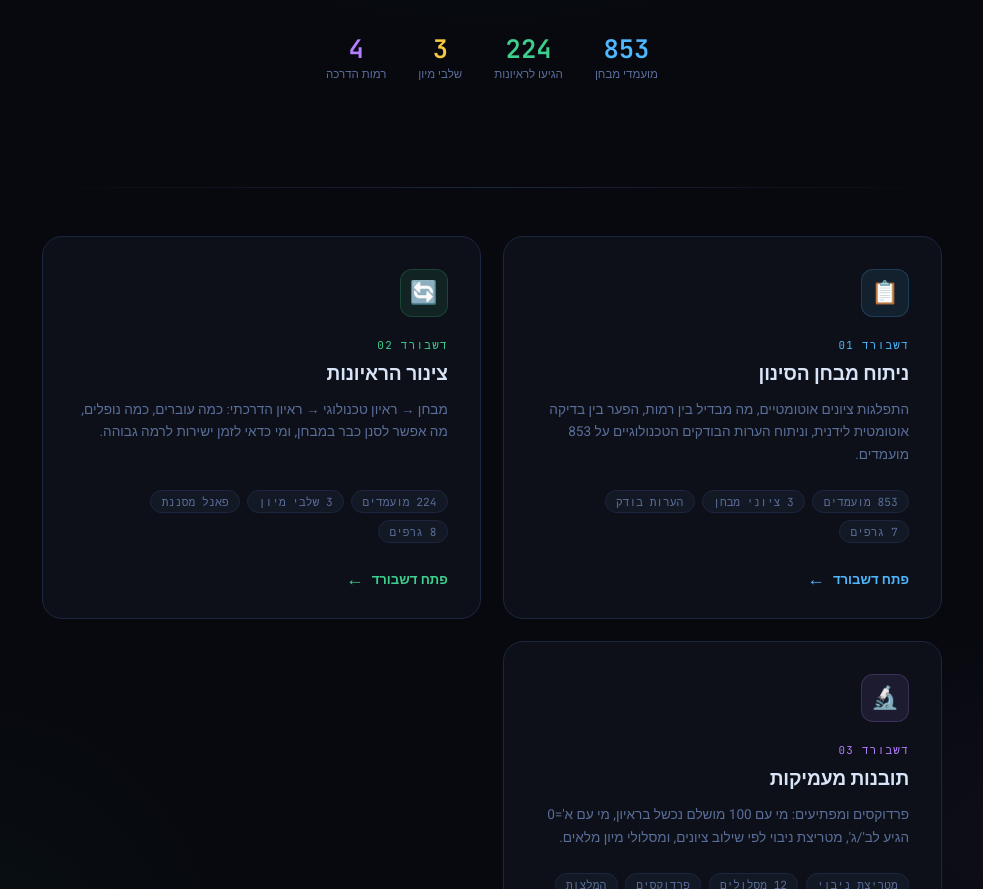
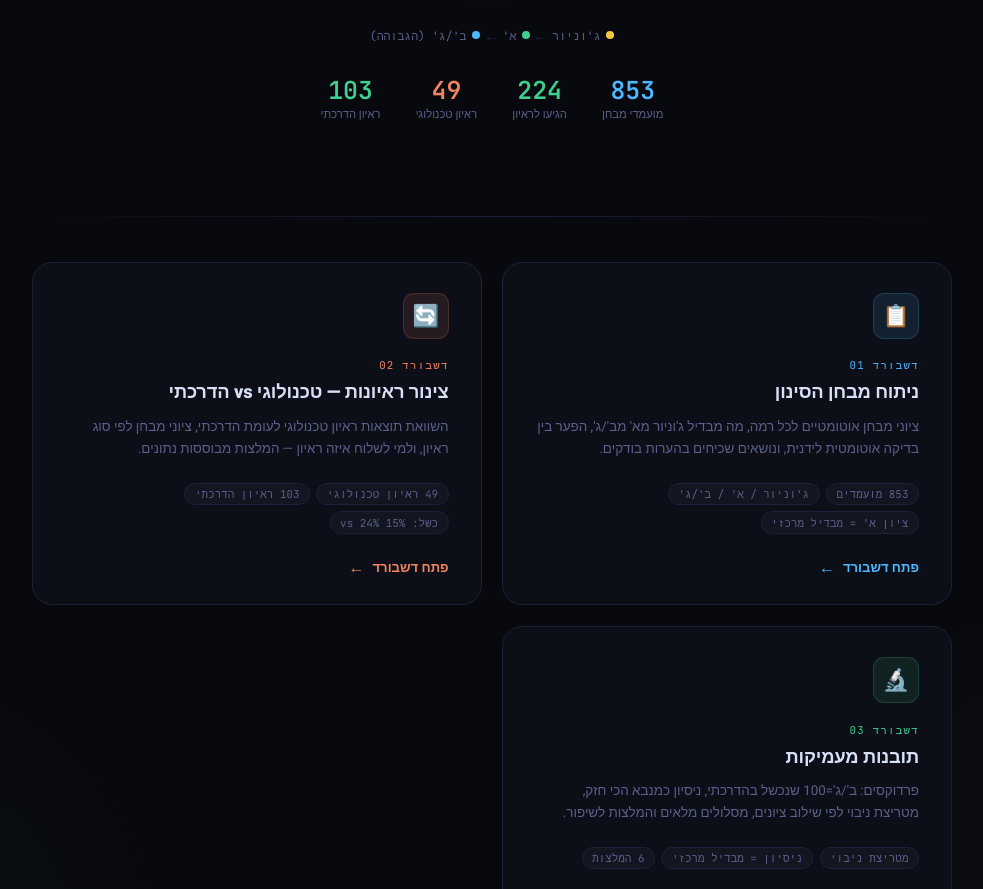
Before and after one commit to ElaHerzberg/Candidates_dashboard, a plain HTML site: page index.html in a window 1280 px wide. Shown: the part 334-1223 px from the top of the page, without its empty margins (148-1131 px from the left). Drawn offline with Linux system fonts and the light colour scheme.

Commit message:
update with corrected levels

```diff
--- a/index.html
+++ b/index.html
@@ -6,372 +6,126 @@
 <title>מרכז ניתוח מיון מדריכים</title>
 <style>
 @import url('https://fonts.googleapis.com/css2?family=Heebo:wght@300;400;600;800;900&family=JetBrains+Mono:wght@400;600&display=swap');
-
-:root {
-  --bg: #07090f;
-  --s1: #0d1018;
-  --s2: #131825;
-  --border: #1d2640;
-  --text: #d8e4f8;
-  --muted: #5a6e9a;
-  --B: #4db8ff;
-  --A: #3ecf8e;
-  --JR: #f5c842;
-  --FAIL: #ff5f5f;
-  --COND: #b47fff;
-}
-
-* { box-sizing: border-box; margin: 0; padding: 0; }
-
-body {
-  background: var(--bg);
-  background-image:
-    radial-gradient(ellipse 80% 60% at 50% -10%, rgba(77,184,255,.06) 0%, transparent 60%),
-    radial-gradient(ellipse 40% 40% at 10% 90%, rgba(62,207,142,.04) 0%, transparent 50%),
-    radial-gradient(ellipse 40% 30% at 90% 80%, rgba(180,127,255,.04) 0%, transparent 50%);
-  color: var(--text);
-  font-family: 'Heebo', sans-serif;
-  min-height: 100vh;
-  display: flex;
-  flex-direction: column;
-  align-items: center;
-  padding: 0 1.5rem 5rem;
-}
-
-/* ── Hero ── */
-.hero {
-  max-width: 700px;
-  width: 100%;
-  text-align: center;
-  padding: 5rem 0 3.5rem;
-}
-
-.hero-tag {
-  display: inline-block;
-  font-family: 'JetBrains Mono', monospace;
-  font-size: .72rem;
-  letter-spacing: .18em;
-  text-transform: uppercase;
-  color: var(--B);
-  background: rgba(77,184,255,.08);
-  border: 1px solid rgba(77,184,255,.2);
-  border-radius: 20px;
-  padding: .35rem 1rem;
-  margin-bottom: 1.8rem;
-}
-
-h1 {
-  font-size: clamp(2rem, 6vw, 3.2rem);
-  font-weight: 900;
-  letter-spacing: -.03em;
-  line-height: 1.15;
-  margin-bottom: 1.2rem;
-}
-
-h1 .accent {
-  background: linear-gradient(135deg, var(--B) 0%, var(--A) 100%);
-  -webkit-background-clip: text;
-  -webkit-text-fill-color: transparent;
-  background-clip: text;
-}
-
-.hero-desc {
-  font-size: 1.05rem;
-  color: var(--muted);
-  line-height: 1.7;
-  max-width: 520px;
-  margin: 0 auto 2.5rem;
-  font-weight: 300;
-}
-
-/* ── Stats row ── */
-.stats-row {
-  display: flex;
-  justify-content: center;
-  gap: 2rem;
-  flex-wrap: wrap;
-  margin-bottom: 0;
-}
-
-.stat-pill {
-  text-align: center;
-}
-
-.stat-pill-n {
-  font-size: 1.6rem;
-  font-weight: 900;
-  font-family: 'JetBrains Mono', monospace;
-  line-height: 1;
-}
-
-.stat-pill-l {
-  font-size: .72rem;
-  color: var(--muted);
-  margin-top: .2rem;
-}
-
-/* ── Divider ── */
-.divider {
-  width: 100%;
-  max-width: 900px;
-  height: 1px;
-  background: linear-gradient(90deg, transparent, var(--border), transparent);
-  margin: 3rem 0;
-}
-
-/* ── Cards grid ── */
-.cards {
-  display: grid;
-  grid-template-columns: repeat(auto-fit, minmax(380px, 1fr));
-  gap: 1.4rem;
-  max-width: 900px;
-  width: 100%;
-}
-
-.card {
-  background: var(--s1);
-  border: 1px solid var(--border);
-  border-radius: 20px;
-  padding: 2rem 2rem 1.6rem;
-  position: relative;
-  overflow: hidden;
-  cursor: pointer;
-  text-decoration: none;
-  color: inherit;
-  display: flex;
-  flex-direction: column;
-  transition: border-color .25s, transform .2s, box-shadow .25s;
-}
-
-.card:hover {
-  border-color: #2e4070;
-  transform: translateY(-3px);
-  box-shadow: 0 20px 60px rgba(0,0,0,.4);
-}
-
-.card::before {
-  content: '';
-  position: absolute;
-  top: 0; left: 0; right: 0;
-  height: 3px;
-  border-radius: 20px 20px 0 0;
-  opacity: 0;
-  transition: opacity .25s;
-}
-
-.card:hover::before { opacity: 1; }
-
-.card-1::before { background: linear-gradient(90deg, var(--B), var(--A), var(--JR), var(--FAIL)); }
-.card-2::before { background: linear-gradient(90deg, var(--A), var(--B), var(--COND)); }
-.card-3::before { background: linear-gradient(90deg, var(--COND), var(--B), var(--A), var(--JR)); }
-
-/* Glow blob */
-.card::after {
-  content: '';
-  position: absolute;
-  width: 200px; height: 200px;
-  border-radius: 50%;
-  top: -60px; left: -60px;
-  opacity: 0;
-  filter: blur(60px);
-  transition: opacity .4s;
-  pointer-events: none;
-}
-.card-1::after { background: rgba(77,184,255,.08); }
-.card-2::after { background: rgba(62,207,142,.07); }
-.card-3::after { background: rgba(180,127,255,.07); }
-.card:hover::after { opacity: 1; }
-
-.card-icon {
-  width: 48px; height: 48px;
-  border-radius: 12px;
-  display: flex; align-items: center; justify-content: center;
-  font-size: 1.4rem;
-  margin-bottom: 1.3rem;
-  flex-shrink: 0;
-}
-
-.icon-1 { background: rgba(77,184,255,.1); border: 1px solid rgba(77,184,255,.2); }
-.icon-2 { background: rgba(62,207,142,.1); border: 1px solid rgba(62,207,142,.2); }
-.icon-3 { background: rgba(180,127,255,.1); border: 1px solid rgba(180,127,255,.2); }
-
-.card-num {
-  font-family: 'JetBrains Mono', monospace;
-  font-size: .68rem;
-  letter-spacing: .12em;
-  text-transform: uppercase;
-  margin-bottom: .5rem;
-}
-.num-1 { color: var(--B); }
-.num-2 { color: var(--A); }
-.num-3 { color: var(--COND); }
-
-.card-title {
-  font-size: 1.2rem;
-  font-weight: 800;
-  margin-bottom: .7rem;
-  letter-spacing: -.01em;
-}
-
-.card-desc {
-  font-size: .85rem;
-  color: var(--muted);
-  line-height: 1.65;
-  flex: 1;
-  margin-bottom: 1.5rem;
-}
-
-.card-chips {
-  display: flex;
-  flex-wrap: wrap;
-  gap: .45rem;
-  margin-bottom: 1.5rem;
-}
-
-.chip {
-  font-size: .7rem;
-  font-family: 'JetBrains Mono', monospace;
-  padding: .22rem .65rem;
-  border-radius: 20px;
-  border: 1px solid var(--border);
-  color: var(--muted);
-  background: var(--s2);
-}
-
-.card-cta {
-  display: flex;
-  align-items: center;
-  gap: .5rem;
-  font-size: .82rem;
-  font-weight: 700;
-  margin-top: auto;
-  transition: gap .2s;
-}
-
-.card:hover .card-cta { gap: .8rem; }
-
-.cta-1 { color: var(--B); }
-.cta-2 { color: var(--A); }
-.cta-3 { color: var(--COND); }
-
-.cta-arrow {
-  font-size: 1.1rem;
-  transition: transform .2s;
-}
-.card:hover .cta-arrow { transform: translateX(-4px); }
-
-/* ── Footer ── */
-footer {
-  margin-top: 4rem;
-  text-align: center;
-  font-size: .75rem;
-  color: var(--muted);
-  opacity: .5;
-  font-family: 'JetBrains Mono', monospace;
-}
-
-@media (max-width: 500px) {
-  .cards { grid-template-columns: 1fr; }
-  h1 { font-size: 1.8rem; }
-}
+:root{--bg:#08090f;--s1:#0d0f18;--s2:#131620;--border:#1d2038;--text:#d8e0f5;--muted:#5a6088;
+  --BG:#4db8ff;--A:#3ecf8e;--JR:#f5c842;--FAIL:#ff5f72;--TECH:#f4845f;--INST:#3ecf8e;}
+*{box-sizing:border-box;margin:0;padding:0;}
+body{background:var(--bg);background-image:radial-gradient(ellipse 80% 60% at 50% -10%,rgba(77,184,255,.05),transparent 60%),radial-gradient(ellipse 40% 40% at 5% 90%,rgba(62,207,142,.03),transparent 50%),radial-gradient(ellipse 40% 30% at 95% 80%,rgba(244,132,95,.03),transparent 50%);color:var(--text);font-family:'Heebo',sans-serif;min-height:100vh;display:flex;flex-direction:column;align-items:center;padding:0 1.5rem 5rem;}
+.hero{max-width:700px;width:100%;text-align:center;padding:5rem 0 3rem;}
+.tag{display:inline-block;font-family:'JetBrains Mono',monospace;font-size:.7rem;letter-spacing:.18em;text-transform:uppercase;color:var(--BG);background:rgba(77,184,255,.08);border:1px solid rgba(77,184,255,.18);border-radius:20px;padding:.32rem 1rem;margin-bottom:1.8rem;}
+h1{font-size:clamp(1.9rem,5vw,3rem);font-weight:900;letter-spacing:-.03em;line-height:1.15;margin-bottom:1.2rem;}
+h1 .accent{background:linear-gradient(135deg,var(--BG),var(--A));-webkit-background-clip:text;-webkit-text-fill-color:transparent;background-clip:text;}
+.desc{font-size:1rem;color:var(--muted);line-height:1.7;max-width:520px;margin:0 auto 2.5rem;font-weight:300;}
+.stats{display:flex;justify-content:center;gap:2.2rem;flex-wrap:wrap;}
+.s{text-align:center;}
+.s-n{font-size:1.55rem;font-weight:900;font-family:'JetBrains Mono',monospace;line-height:1;}
+.s-l{font-size:.7rem;color:var(--muted);margin-top:.2rem;}
+.div{width:100%;max-width:920px;height:1px;background:linear-gradient(90deg,transparent,var(--border),transparent);margin:2.8rem 0;}
+/* Level indicator */
+.level-bar{display:flex;align-items:center;justify-content:center;gap:.4rem;margin-bottom:2rem;font-family:'JetBrains Mono',monospace;font-size:.72rem;color:var(--muted);}
+.lv{display:flex;align-items:center;gap:.35rem;}
+.lv-dot{width:8px;height:8px;border-radius:50%;}
+.lv-arrow{color:var(--border);font-size:1rem;}
+/* Cards */
+.cards{display:grid;grid-template-columns:repeat(auto-fit,minmax(380px,1fr));gap:1.3rem;max-width:920px;width:100%;}
+.card{background:var(--s1);border:1px solid var(--border);border-radius:20px;padding:1.9rem 2rem 1.5rem;position:relative;overflow:hidden;cursor:pointer;text-decoration:none;color:inherit;display:flex;flex-direction:column;transition:border-color .2s, transform .18s, box-shadow .2s;}
+.card:hover{border-color:#2a3055;transform:translateY(-3px);box-shadow:0 18px 55px rgba(0,0,0,.45);}
+.card::before{content:'';position:absolute;top:0;left:0;right:0;height:2.5px;border-radius:20px 20px 0 0;opacity:0;transition:opacity .2s;}
+.card:hover::before{opacity:1;}
+.c1::before{background:linear-gradient(90deg,var(--BG),var(--A),var(--JR),var(--FAIL));}
+.c2::before{background:linear-gradient(90deg,var(--TECH),var(--INST));}
+.c3::before{background:linear-gradient(90deg,var(--A),var(--BG),var(--TECH));}
+.card::after{content:'';position:absolute;width:180px;height:180px;border-radius:50%;top:-60px;left:-60px;opacity:0;filter:blur(55px);transition:opacity .35s;pointer-events:none;}
+.c1::after{background:rgba(77,184,255,.07);}
+.c2::after{background:rgba(244,132,95,.07);}
+.c3::after{background:rgba(62,207,142,.07);}
+.card:hover::after{opacity:1;}
+.icon{width:46px;height:46px;border-radius:11px;display:flex;align-items:center;justify-content:center;font-size:1.35rem;margin-bottom:1.2rem;}
+.i1{background:rgba(77,184,255,.1);border:1px solid rgba(77,184,255,.18);}
+.i2{background:rgba(244,132,95,.1);border:1px solid rgba(244,132,95,.18);}
+.i3{background:rgba(62,207,142,.1);border:1px solid rgba(62,207,142,.18);}
+.num{font-family:'JetBrains Mono',monospace;font-size:.67rem;letter-spacing:.12em;text-transform:uppercase;margin-bottom:.45rem;}
+.n1{color:var(--BG);} .n2{color:var(--TECH);} .n3{color:var(--A);}
+.ttl{font-size:1.15rem;font-weight:800;margin-bottom:.6rem;letter-spacing:-.01em;}
+.dsc{font-size:.84rem;color:var(--muted);line-height:1.65;flex:1;margin-bottom:1.4rem;}
+.chips{display:flex;flex-wrap:wrap;gap:.4rem;margin-bottom:1.4rem;}
+.chip{font-size:.68rem;font-family:'JetBrains Mono',monospace;padding:.2rem .6rem;border-radius:20px;border:1px solid var(--border);color:var(--muted);background:var(--s2);}
+.cta{display:flex;align-items:center;gap:.5rem;font-size:.82rem;font-weight:700;margin-top:auto;transition:gap .18s;}
+.card:hover .cta{gap:.8rem;}
+.ct1{color:var(--BG);} .ct2{color:var(--TECH);} .ct3{color:var(--A);}
+.arr{font-size:1rem;transition:transform .18s;}
+.card:hover .arr{transform:translateX(-4px);}
+footer{margin-top:3.5rem;text-align:center;font-size:.72rem;color:var(--muted);opacity:.4;font-family:'JetBrains Mono',monospace;}
+@media(max-width:500px){.cards{grid-template-columns:1fr;} h1{font-size:1.8rem;}}
 </style>
 </head>
 <body>
+<section class="hero">
+  <div class="tag">📊 מרכז ניתוח נתונים</div>
+  <h1>מיון מדריכים —<br><span class="accent">תובנות מהנתונים</span></h1>
+  <p class="desc">ניתוח מקיף של תהליך המיון: מבחן סינון, ראיון טכנולוגי וראיון הדרכתי. רמות: ג'וניור &lt; א' &lt; ב'/ג'.</p>
 
-<!-- Hero -->
-<section class="hero">
-  <div class="hero-tag">📊 מרכז ניתוח נתונים</div>
-  <h1>מיון מדריכים —<br><span class="accent">תובנות מהנתונים</span></h1>
-  <p class="hero-desc">
-    ניתוח מקיף של תהליך המיון: ממבחן הסינון הראשוני דרך הראיונות הטכנולוגיים וההדרכתיים — מי עובר, מי נופל, ומה מנבא הצלחה.
-  </p>
-  <div class="stats-row">
-    <div class="stat-pill">
-      <div class="stat-pill-n" style="color:var(--B)">853</div>
-      <div class="stat-pill-l">מועמדי מבחן</div>
-    </div>
-    <div class="stat-pill">
-      <div class="stat-pill-n" style="color:var(--A)">224</div>
-      <div class="stat-pill-l">הגיעו לראיונות</div>
-    </div>
-    <div class="stat-pill">
-      <div class="stat-pill-n" style="color:var(--JR)">3</div>
-      <div class="stat-pill-l">שלבי מיון</div>
-    </div>
-    <div class="stat-pill">
-      <div class="stat-pill-n" style="color:var(--COND)">4</div>
-      <div class="stat-pill-l">רמות הדרכה</div>
-    </div>
+  <!-- Level order indicator -->
+  <div class="level-bar">
+    <div class="lv"><div class="lv-dot" style="background:#f5c842"></div>ג'וניור</div>
+    <span class="lv-arrow">←</span>
+    <div class="lv"><div class="lv-dot" style="background:#3ecf8e"></div>א'</div>
+    <span class="lv-arrow">←</span>
+    <div class="lv"><div class="lv-dot" style="background:#4db8ff"></div>ב'/ג' (הגבוהה)</div>
+  </div>
+
+  <div class="stats">
+    <div class="s"><div class="s-n" style="color:var(--BG)">853</div><div class="s-l">מועמדי מבחן</div></div>
+    <div class="s"><div class="s-n" style="color:var(--A)">224</div><div class="s-l">הגיעו לראיון</div></div>
+    <div class="s"><div class="s-n" style="color:var(--TECH)">49</div><div class="s-l">ראיון טכנולוגי</div></div>
+    <div class="s"><div class="s-n" style="color:var(--INST)">103</div><div class="s-l">ראיון הדרכתי</div></div>
   </div>
 </section>
 
-<div class="divider"></div>
+<div class="div"></div>
 
-<!-- Cards -->
 <div class="cards">
 
-  <!-- Card 1: Exam dashboard -->
-  <a class="card card-1" href="exam_dashboard.html">
-    <div class="card-icon icon-1">📋</div>
-    <div class="card-num num-1">דשבורד 01</div>
-    <div class="card-title">ניתוח מבחן הסינון</div>
-    <div class="card-desc">
-      התפלגות ציונים אוטומטיים, מה מבדיל בין רמות, הפער בין בדיקה אוטומטית לידנית, וניתוח הערות הבודקים הטכנולוגיים על 853 מועמדים.
+  <a class="card c1" href="exam_dashboard.html">
+    <div class="icon i1">📋</div>
+    <div class="num n1">דשבורד 01</div>
+    <div class="ttl">ניתוח מבחן הסינון</div>
+    <div class="dsc">ציוני מבחן אוטומטיים לכל רמה, מה מבדיל ג'וניור מא' מב'/ג', הפער בין בדיקה אוטומטית לידנית, ונושאים שכיחים בהערות בודקים.</div>
+    <div class="chips">
+      <span class="chip">853 מועמדים</span>
+      <span class="chip">ג'וניור / א' / ב'/ג'</span>
+      <span class="chip">ציון א' = מבדיל מרכזי</span>
     </div>
-    <div class="card-chips">
-      <span class="chip">853 מועמדים</span>
-      <span class="chip">3 ציוני מבחן</span>
-      <span class="chip">הערות בודק</span>
-      <span class="chip">7 גרפים</span>
-    </div>
-    <div class="card-cta cta-1">
-      פתח דשבורד <span class="cta-arrow">←</span>
-    </div>
+    <div class="cta ct1">פתח דשבורד <span class="arr">←</span></div>
   </a>
 
-  <!-- Card 2: Interview pipeline dashboard -->
-  <a class="card card-2" href="interview_dashboard.html">
-    <div class="card-icon icon-2">🔄</div>
-    <div class="card-num num-2">דשבורד 02</div>
-    <div class="card-title">צינור הראיונות</div>
-    <div class="card-desc">
-      מבחן → ראיון טכנולוגי → ראיון הדרכתי: כמה עוברים, כמה נופלים, מה אפשר לסנן כבר במבחן, ומי כדאי לזמן ישירות לרמה גבוהה.
+  <a class="card c2" href="interview_dashboard.html">
+    <div class="icon i2">🔄</div>
+    <div class="num n2">דשבורד 02</div>
+    <div class="ttl">צינור ראיונות — טכנולוגי vs הדרכתי</div>
+    <div class="dsc">השוואת תוצאות ראיון טכנולוגי לעומת הדרכתי, ציוני מבחן לפי סוג ראיון, ולמי לשלוח איזה ראיון — המלצות מבוססות נתונים.</div>
+    <div class="chips">
+      <span class="chip">49 ראיון טכנולוגי</span>
+      <span class="chip">103 ראיון הדרכתי</span>
+      <span class="chip">כשל: 15% vs 24%</span>
     </div>
-    <div class="card-chips">
-      <span class="chip">224 מועמדים</span>
-      <span class="chip">3 שלבי מיון</span>
-      <span class="chip">פאנל מסננת</span>
-      <span class="chip">8 גרפים</span>
-    </div>
-    <div class="card-cta cta-2">
-      פתח דשבורד <span class="cta-arrow">←</span>
-    </div>
+    <div class="cta ct2">פתח דשבורד <span class="arr">←</span></div>
   </a>
 
-  <!-- Card 3: Deep insights dashboard -->
-  <a class="card card-3" href="deep_insights_dashboard.html">
-    <div class="card-icon icon-3">🔬</div>
-    <div class="card-num num-3">דשבורד 03</div>
-    <div class="card-title">תובנות מעמיקות</div>
-    <div class="card-desc">
-      פרדוקסים ומפתיעים: מי עם 100 מושלם נכשל בראיון, מי עם א'=0 הגיע לב'/ג', מטריצת ניבוי לפי שילוב ציונים, ומסלולי מיון מלאים.
+  <a class="card c3" href="deep_insights_dashboard.html">
+    <div class="icon i3">🔬</div>
+    <div class="num n3">דשבורד 03</div>
+    <div class="ttl">תובנות מעמיקות</div>
+    <div class="dsc">פרדוקסים: ב'/ג'=100 שנכשל בהדרכתי, ניסיון כמנבא הכי חזק, מטריצת ניבוי לפי שילוב ציונים, מסלולים מלאים והמלצות לשיפור.</div>
+    <div class="chips">
+      <span class="chip">מטריצת ניבוי</span>
+      <span class="chip">ניסיון = מבדיל מרכזי</span>
+      <span class="chip">6 המלצות</span>
     </div>
-    <div class="card-chips">
-      <span class="chip">מטריצת ניבוי</span>
-      <span class="chip">12 מסלולים</span>
-      <span class="chip">פרדוקסים</span>
-      <span class="chip">המלצות</span>
-    </div>
-    <div class="card-cta cta-3">
-      פתח דשבורד <span class="cta-arrow">←</span>
-    </div>
+    <div class="cta ct3">פתח דשבורד <span class="arr">←</span></div>
   </a>
 
 </div>
 
-<footer>
-  ניתוח נתוני מיון · כל הקבצים נמצאים באותה תיקייה
-</footer>
-
+<footer>כל 4 הקבצים חייבים להיות באותה תיקייה · ניתוח נתוני מיון</footer>
 </body>
 </html>
```
